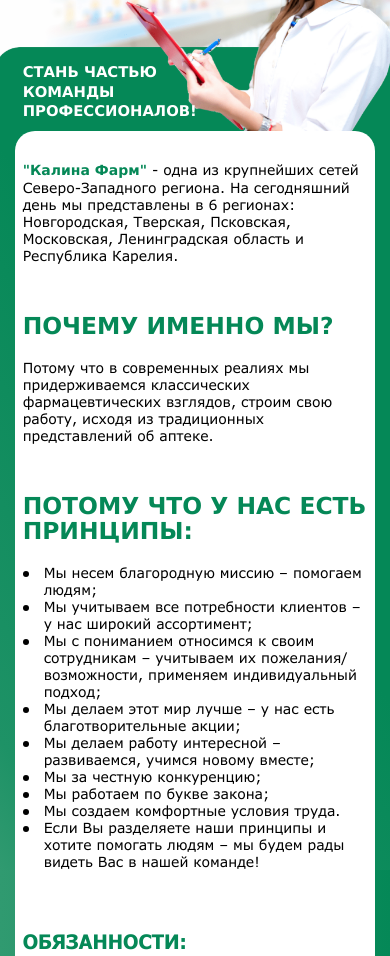
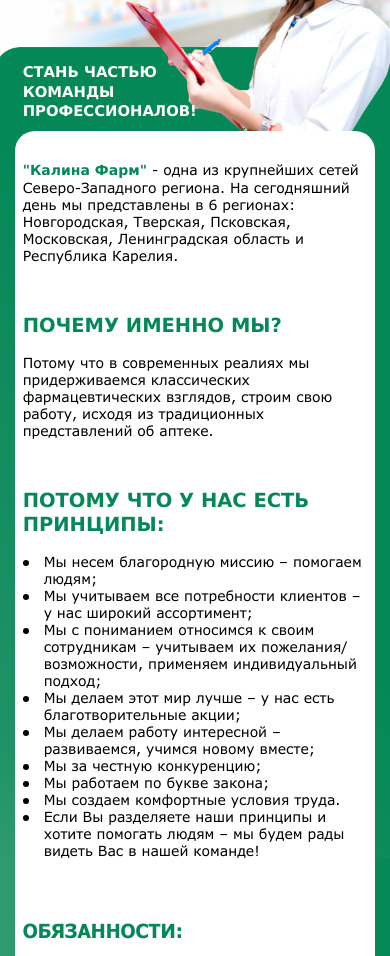
Before and after one commit to EricVartanov/hh-apteka, a plain HTML site: page index.html in a window 390 px wide. Shown: the part 102-1058 px from the top of the page. Drawn offline with Linux system fonts and the light colour scheme.

Commit message:
Add files via upload

```diff
--- a/css/mobile-adaptive.css
+++ b/css/mobile-adaptive.css
@@ -1,5 +1,3 @@
-
-
 @media screen and (max-width: 1019px) {
     .idc-section {
         max-width: 610px;
@@ -46,8 +44,8 @@
         line-height: 17px;
     }
     .idc-title-2 {
-        font-size: 6vw;
-        line-height: 6.5vw;
+        font-size: 5vw;
+        line-height: 6.1vw;
     }
     .idc-verdana20 {
         font-size: 5vw;
@@ -95,6 +93,8 @@
     /* ******info**** */
     .idc-info p > strong {
         line-height: 110%;
+        font-size: 5vw;
+        line-height: 6.1vw;
     }
     .idc-info ul li {
         font-size: 14px;
```
